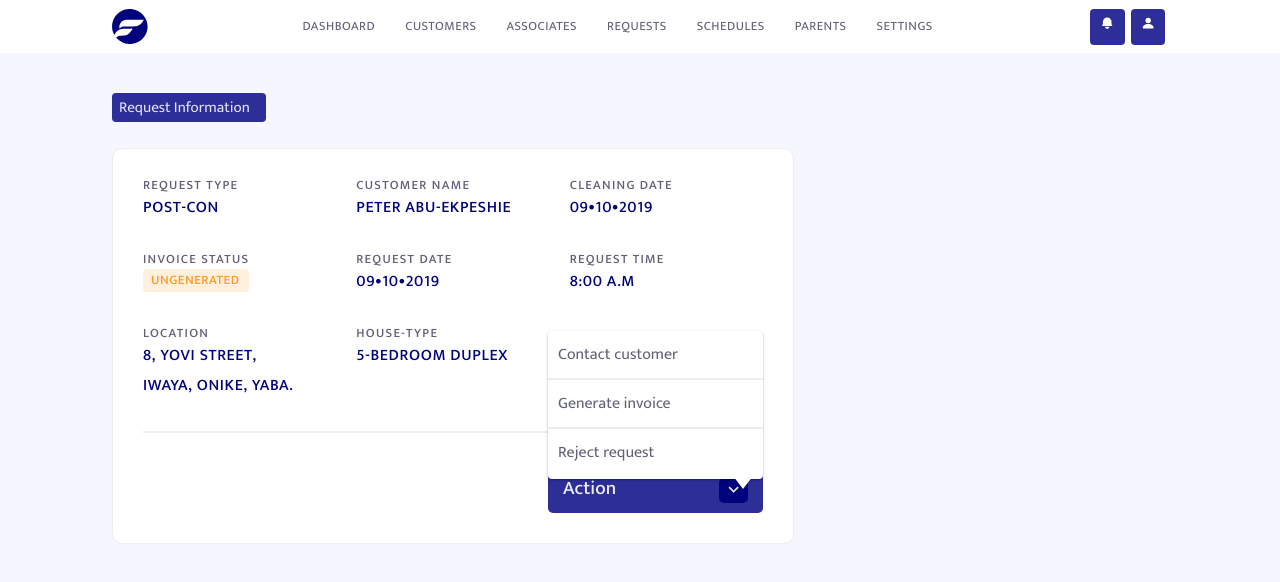
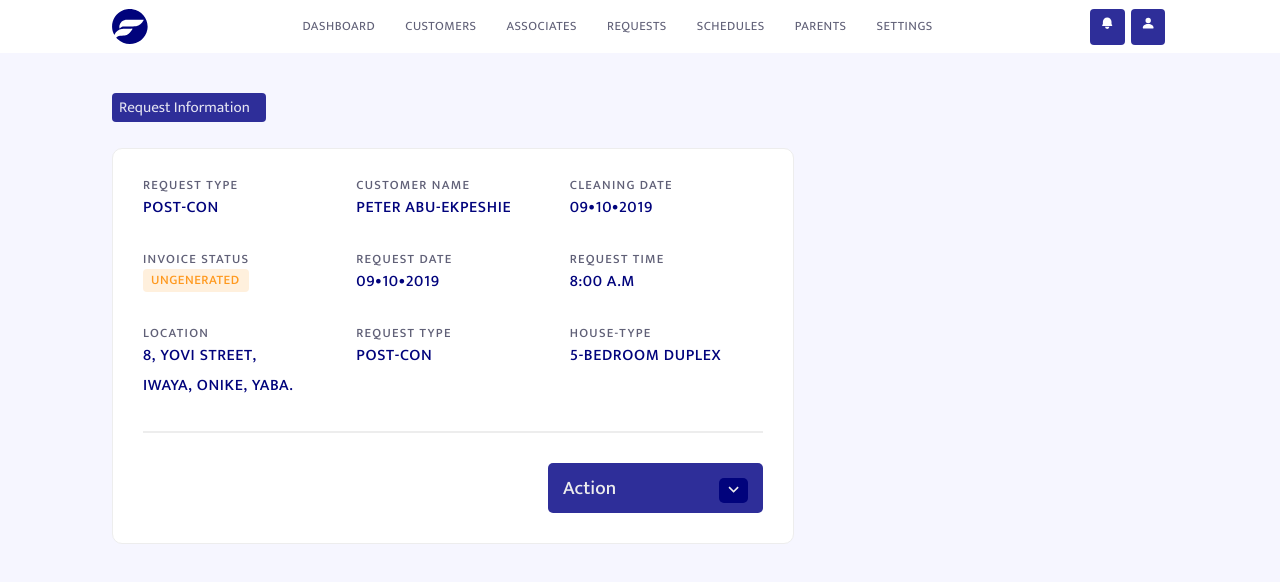
Before and after one commit to Elijahscriptdev/fichaya-test, a React (Create React App) app: page / in a window 1280 px wide. Shown: the top 582 px of the page. Built offline with nearby package versions, Linux system fonts and the light colour scheme.

Commit message:
add onClick to toggle display of items

```diff
--- a/src/components/request/RequestInformation.css
+++ b/src/components/request/RequestInformation.css
@@ -18,7 +18,6 @@
 
 .request-info-datas {
   max-width: 682px;
-  /* height: 381px; */
   background: #ffffff;
   border: 1px solid #ededed;
   border-radius: 10px;
@@ -140,6 +139,11 @@ hr {
   bottom: 16.27%;
   background: #ffffff;
   border-radius: 4px;
+  display: none;
+}
+
+.active {
+  display: block;
 }
 
 .arrow-down {
@@ -147,8 +151,8 @@ hr {
   height: 0;
   border-left: 10px solid transparent;
   border-right: 10px solid transparent;
-  border-top: 13px solid #ffffff;
+  border-top: 11px solid #ffffff;
   margin-left: auto;
-  margin-right: 10px;
+  margin-right: 3px;
   margin-bottom: -10px;
 }
--- a/src/components/request/RequestInformation.js
+++ b/src/components/request/RequestInformation.js
@@ -1,8 +1,14 @@
-import React from "react";
+import React, { useState } from "react";
 import "./RequestInformation.css";
 import { RiArrowDownSLine } from "react-icons/ri";
 
 const RequestInformation = () => {
+  const [click, setClick] = useState(false);
+
+  const handleClick = () => {
+    setClick(!click);
+  };
+
   return (
     <div className='request-info-container'>
       <div className='request-info-title'>Request Information</div>
@@ -49,10 +55,10 @@ const RequestInformation = () => {
               Iwaya, Onike, Yaba.
             </p>
           </div>
-          {/* <div className="data-one">
-                <h3>Request Type</h3>
-                <p>Post-Con</p>
-            </div> */}
+          <div className='data-one'>
+            <h3>Request Type</h3>
+            <p>Post-Con</p>
+          </div>
           <div className='data-one'>
             <h3>House-Type</h3>
             <p>5-Bedroom Duplex</p>
@@ -65,20 +71,24 @@ const RequestInformation = () => {
 
         <div className='request-info-action'>
           <span className='first'>Action</span>
-          <span className='second'>
+          <span className='second' onClick={handleClick}>
             <RiArrowDownSLine />
           </span>
         </div>
 
-        <div className='request-info-dropdown'>
+        <div
+          className={
+            click ? "request-info-dropdown active" : "request-info-dropdown"
+          }
+        >
           <ul>
-              <li>Contact customer</li>
-              <hr/>
-              <li>Generate invoice</li>
-              <hr/>
-              <li>Reject request</li>
+            <li>Contact customer</li>
+            <hr />
+            <li>Generate invoice</li>
+            <hr />
+            <li>Reject request</li>
           </ul>
-          <div className="arrow-down"></div>
+          <div className='arrow-down'></div>
         </div>
       </div>
     </div>
```
Also changed, not shown: 1 other file (tests, documents, lock files or other folders).
